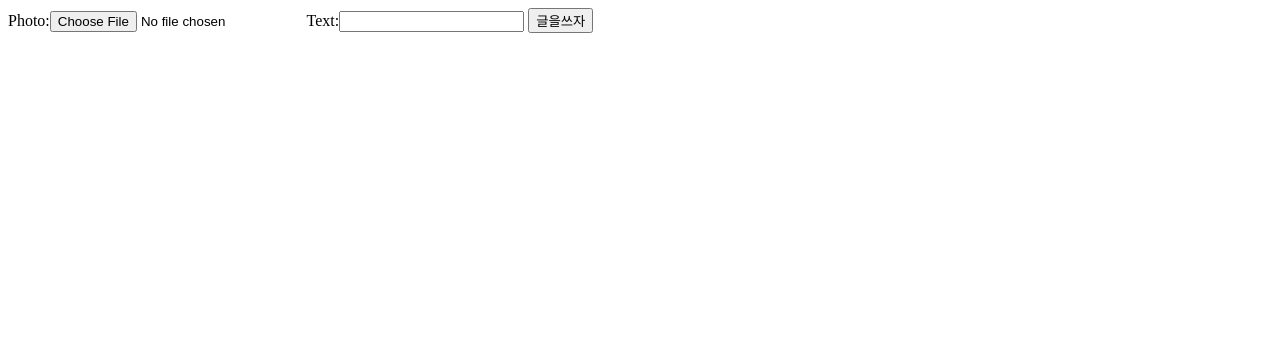
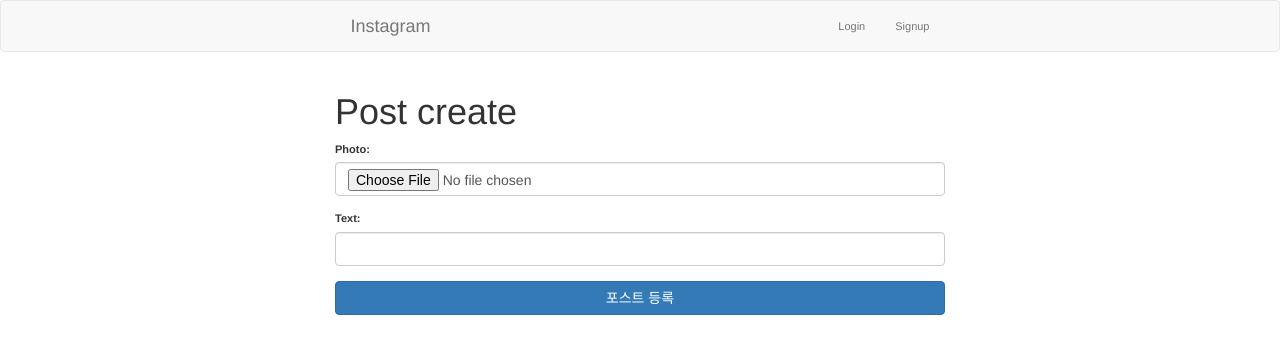
Before and after one commit to Fastcampus-WPS-6th/Instagram, a Django app: page /post/create/ in a window 1280 px wide. Shown: the top 354 px of the page. Run offline with Django 3.2, Linux system fonts and the light colour scheme; parts of the project's set-up code (start-up, migrations or seed data) failed here and were passed over; some libraries are stand-ins or nearby versions.

Commit message:
전체적으로 코드 리팩토링

```diff
--- a/instagram/post/models.py
+++ b/instagram/post/models.py
@@ -4,6 +4,9 @@ from django.db import models
 class Post(models.Model):
     photo = models.ImageField(upload_to='post')
     created_at = models.DateTimeField(auto_now_add=True)
+
+    class Meta:
+        ordering = ['-created_at']
 
 
 class PostComment(models.Model):
--- a/instagram/post/views.py
+++ b/instagram/post/views.py
@@ -49,10 +49,9 @@ def post_create(request):
         # form생성과정에서 전달된 데이터들이 Form의 모든 field들에 유효한지 검사
         if form.is_valid():
             # 유효할 경우 Post인스턴스를 생성 및 저장
-            print(form.cleaned_data)
-            post = Post.objects.create(
+            Post.objects.create(
                 photo=form.cleaned_data['photo'])
-            return HttpResponse(f'<img src="{post.photo.url}">')
+            return redirect('post:post_list')
     else:
         # GET요청의 경우, 빈 PostForm인스턴스를 생성해서 템플릿에 전달
         form = PostForm()
--- a/instagram/templates/base.html
+++ b/instagram/templates/base.html
@@ -44,6 +44,8 @@
 				col-sm-10 col-sm-offset-1
 				col-xs-12">
 
+				<h1>{% block title %}{% endblock %}</h1>
+
 				{% block content %}
 				{% endblock %}
 			</div>
--- a/instagram/templates/member/login.html
+++ b/instagram/templates/member/login.html
@@ -1,5 +1,6 @@
 {% extends 'base.html' %}
 
+{% block title %}Login{% endblock %}
 {% block content %}
 <div class="login-container">
 	{% include 'include/form-horizontal.html' with form=login_form submit_text='로그인' %}
--- a/instagram/templates/member/signup.html
+++ b/instagram/templates/member/signup.html
@@ -1,5 +1,6 @@
 {% extends 'base.html' %}
 
+{% block title %}Signup{% endblock %}
 {% block content %}
 <div class="signup">
 	{% include 'include/form-horizontal.html' with form=signup_form submit_text='회원가입' %}
--- a/instagram/templates/post/post_create.html
+++ b/instagram/templates/post/post_create.html
@@ -1,7 +1,17 @@
+{% extends 'base.html' %}
+
+{% block title %}Post create{% endblock %}
+{% block content %}
 <div>
 	<form action="" method="POST" enctype="multipart/form-data">
 		{% csrf_token %}
-		{{ form }}
-		<button>글을쓰자</button>
+		{% for field in form %}
+			<div class="form-group">
+				{{ field.label_tag }}
+				{{ field }}
+			</div>
+		{% endfor %}
+		<button class="btn btn-primary btn-block">포스트 등록</button>
 	</form>
 </div>
+{% endblock %}
```
